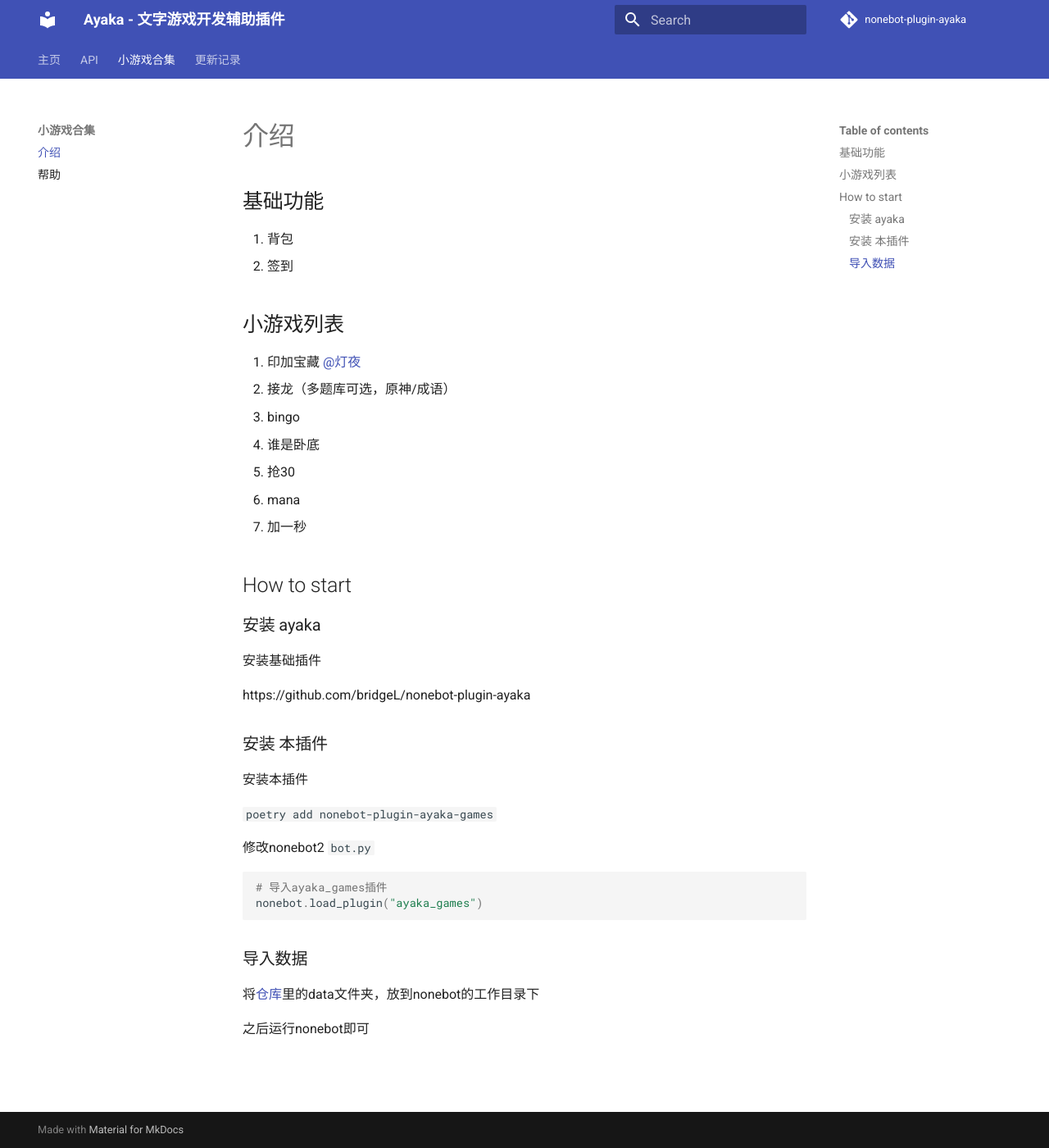
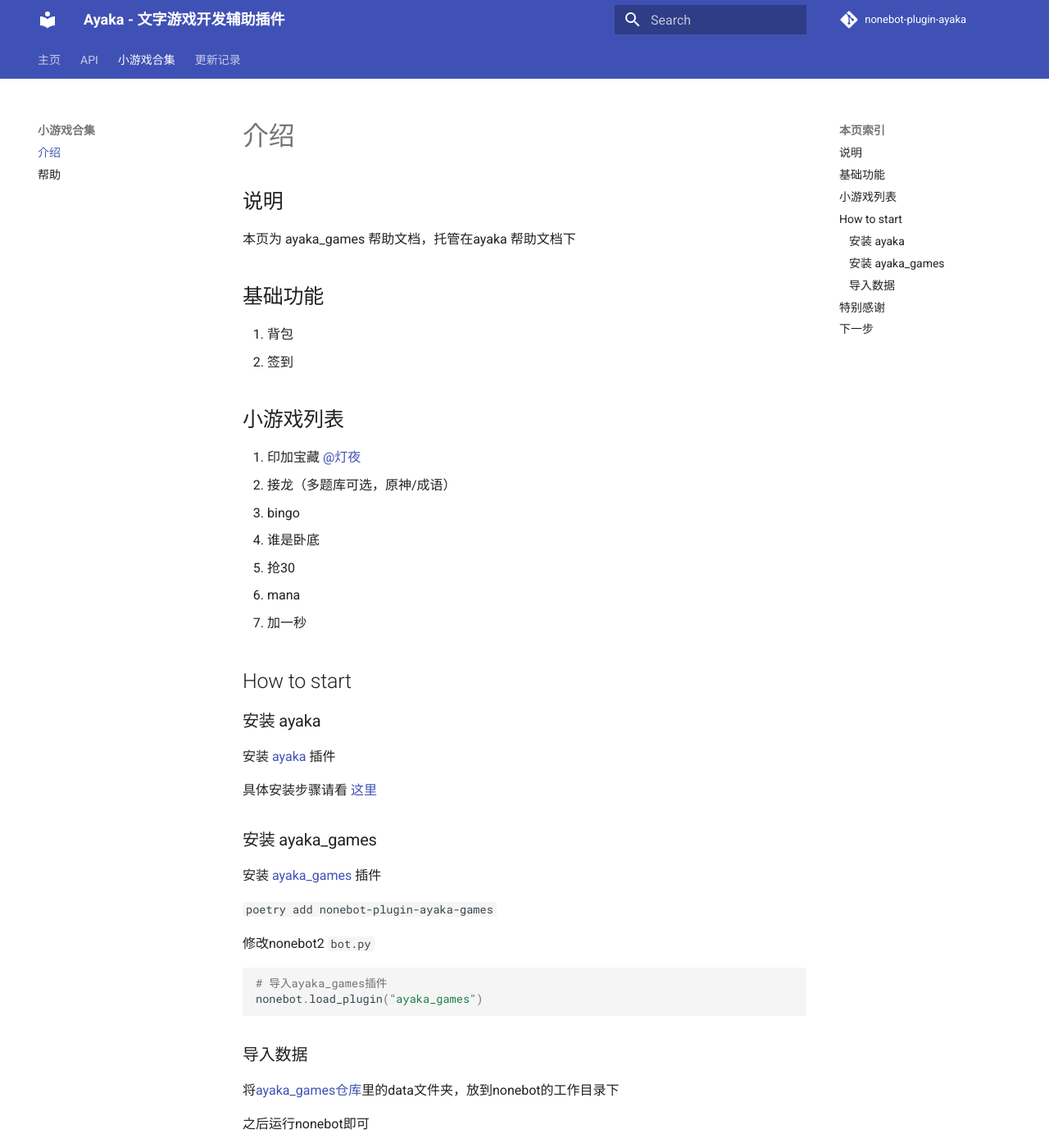
Before and after one commit to bridgeL/ayaka_doc, an MkDocs documentation site: the page built from docs/games/index.md, in a window 1280 px wide and 1400 px high. Shown: the whole window at 82% size. Built offline with MkDocs 1.6.1 and Material for MkDocs 9.7.7, drawn with Linux system fonts in a browser that asks for light colours; comment, search, counter and statistics services are not loaded; some of the changed text lies outside the part shown.

Commit message:
better read

```diff
--- a/docs/games/index.md
+++ b/docs/games/index.md
@@ -1,3 +1,6 @@
+## 说明
+本页为 ayaka_games 帮助文档，托管在ayaka 帮助文档下
+
 ## 基础功能
 1. 背包
 2. 签到
@@ -15,13 +18,13 @@
 
 ### 安装 ayaka
 
-安装基础插件
+安装 [ayaka](https://github.com/bridgeL/nonebot-plugin-ayaka) 插件
 
-https://github.com/bridgeL/nonebot-plugin-ayaka
+具体安装步骤请看 [这里](../index.md#_1)
 
-### 安装 本插件
+### 安装 ayaka_games
 
-安装本插件
+安装 [ayaka_games](https://github.com/bridgeL/nonebot-plugin-ayaka-games) 插件
 
 `poetry add nonebot-plugin-ayaka-games`
 
@@ -34,6 +37,17 @@ nonebot.load_plugin("ayaka_games")
 
 ### 导入数据
 
-将[仓库](https://github.com/bridgeL/nonebot-plugin-ayaka-games)里的data文件夹，放到nonebot的工作目录下
+将[ayaka_games仓库](https://github.com/bridgeL/nonebot-plugin-ayaka-games)里的data文件夹，放到nonebot的工作目录下
 
 之后运行nonebot即可
+
+## 特别感谢
+
+[@灯夜](https://github.com/lunexnocty/Meiri) 大佬的插件蛮好玩的~
+
+
+## 下一步
+
+<div align="right">
+    在这里~ ↘
+</div>
--- a/mkdocs.yml
+++ b/mkdocs.yml
@@ -11,7 +11,7 @@ nav:
   - 主页:
     - 介绍: index.md
     - 术语: term.md
-    - 开发: create-plugin.md
+    - 开发: plugin.md
   - API:
     - 一览表: api/index.md
     - 属性: api/property.md
@@ -28,3 +28,6 @@ markdown_extensions:
   - pymdownx.inlinehilite
   - pymdownx.snippets
   - pymdownx.superfences
+  - toc:
+      title: 本页索引
+      permalink: true
```
Also changed, not shown: docs/games/help.md (+0 -10 lines), docs/term.md (+1 -1 lines), docs/plugin.md (renamed from docs/create-plugin.md).
